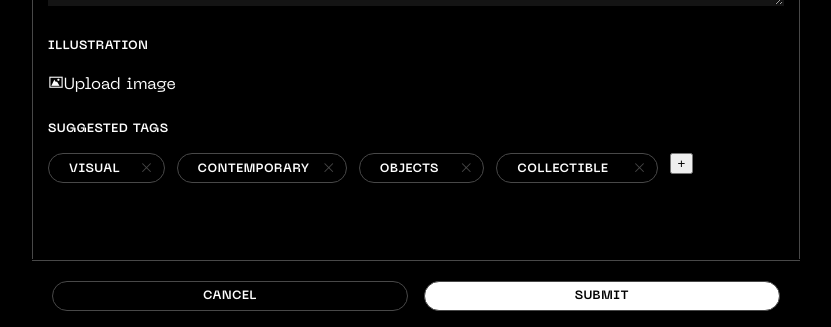
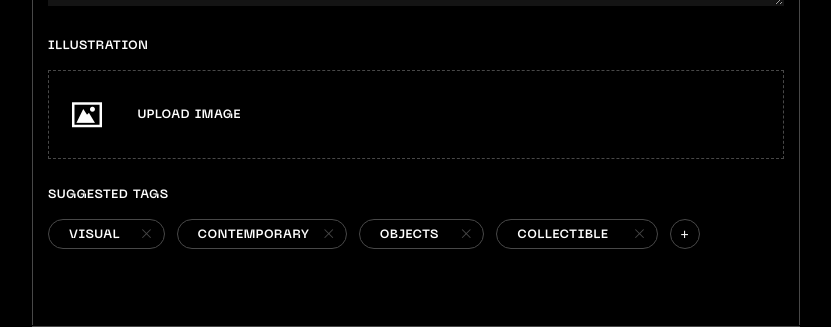
Before and after one commit to RomanShprenger/kult, a Next.js app: page /post/new in a window 1280 px wide. Shown: the part 323-650 px from the top of the page, without its empty margins (224-1055 px from the left). Built offline with nearby package versions, Linux system fonts and the light colour scheme.

Commit message:
Few small fixes

```diff
--- a/components/Forms/FormDropzone/FormDropzonePost.js
+++ b/components/Forms/FormDropzone/FormDropzonePost.js
@@ -12,7 +12,7 @@ const FormDropzonePost = ({ fieldName, setFieldValue, errors, touched, className
   });
   return (
     <div {...getRootProps({
-        className: `className ${errors[fieldName] && touched[fieldName] && (className + "--error")}`
+        className: `form-dropzone ${className} ${errors[fieldName] && touched[fieldName] && (className + "--error")}`
       })}>
       <input {...getInputProps()} />
       <p><i className="icon icon-picture"></i>Upload image</p>
--- a/components/Forms/FormNewPost/FormNewPost.js
+++ b/components/Forms/FormNewPost/FormNewPost.js
@@ -105,7 +105,7 @@ const FormNewPost = (props) => {
                       })}
                     <button
                       type="button"
-                      className="form_tags-add"
+                      className="form__tags-add"
                       onClick={() => push("")}
                     >
                       +
--- a/styles/Form.scss
+++ b/styles/Form.scss
@@ -343,6 +343,7 @@
       align-items: center;
       justify-content: center;
       font-size: 14px;
+      cursor: pointer;
     }
   }
 
```
